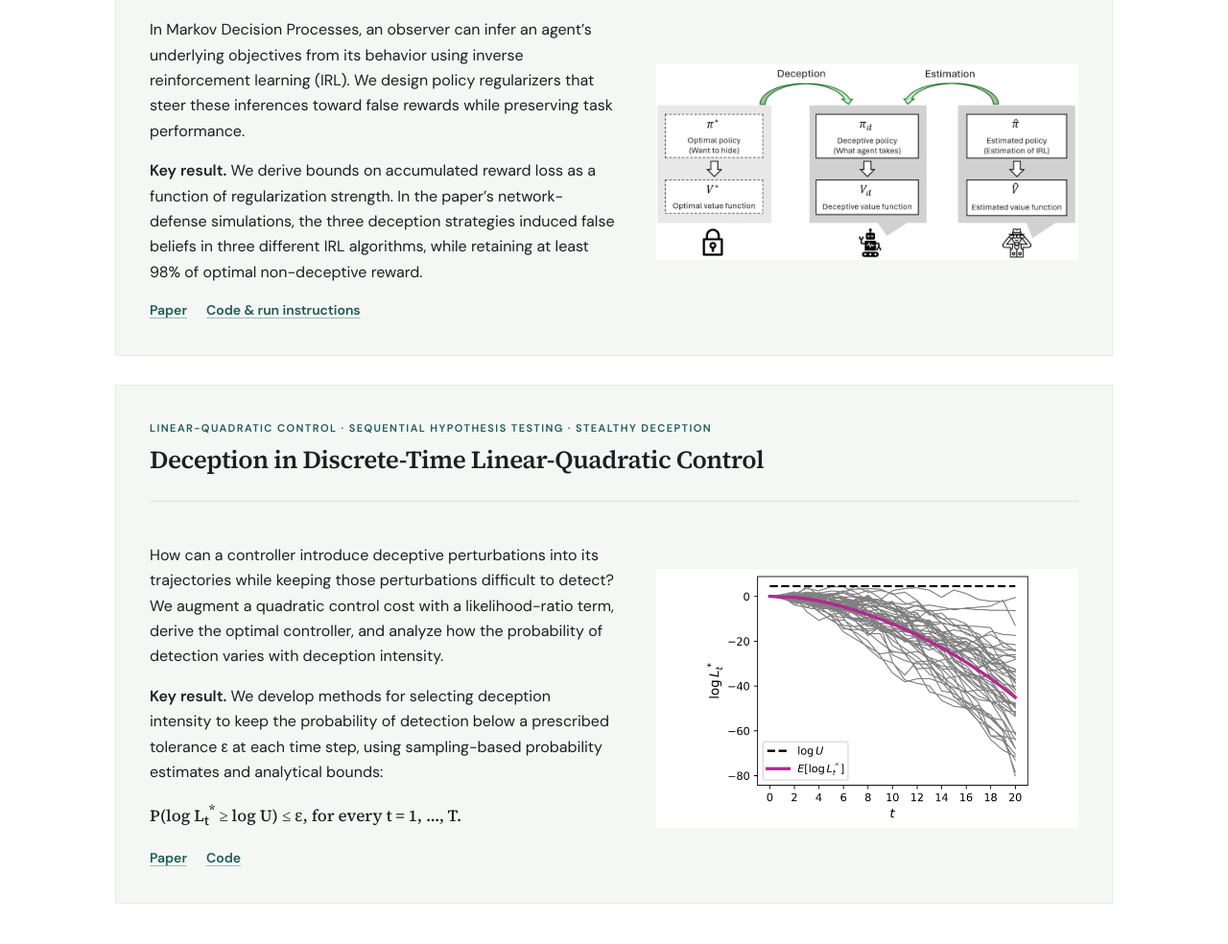
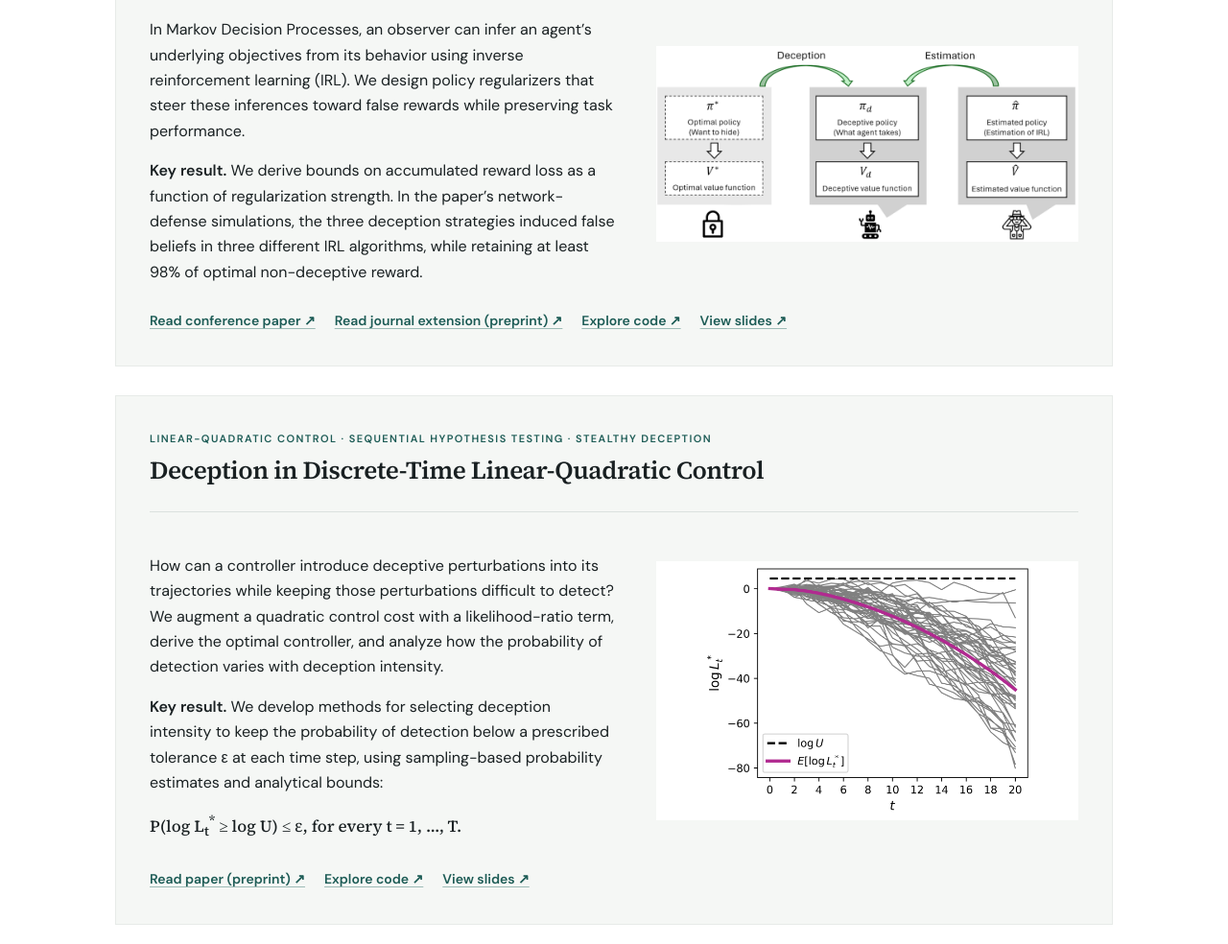
Before and after one commit to yerinkim-yk/yerinkim-yk.github.io, a plain HTML site: page index.html in a window 1280 px wide. Shown: the part 1356-2340 px from the top of the page at 96% size. Drawn offline with Linux system fonts and the light colour scheme.

Commit message:
Link Home research cards to Projects and align link labels
Co-Authored-By: Claude Opus 5.5 <noreply@anthropic.com>

```diff
--- a/index.html
+++ b/index.html
@@ -67,25 +67,25 @@
           <article class="research-card">
             <div class="research-card-heading">
               <p class="card-kicker">Multi-agent Markov Decision Processes &middot; Inverse Reinforcement Learning &middot; Moving Target Defense</p>
-              <h3>Deceptive Sequential Decision-Making via Regularized Policy Optimization</h3>
+              <h3><a href="projects#sequential">Deceptive Sequential Decision-Making via Regularized Policy Optimization</a></h3>
             </div>
             <div class="research-card-details">
               <div class="research-card-copy">
               <p>In Markov Decision Processes, an observer can infer an agent’s underlying objectives from its behavior using inverse reinforcement learning (IRL). We design policy regularizers that steer these inferences toward false rewards while preserving task performance.
               </p><p><strong>Key result.</strong> We derive bounds on accumulated reward loss as a function of regularization strength. In the paper’s network-defense simulations, the three deception strategies induced false beliefs in three different IRL algorithms, while retaining at least 98% of optimal non-deceptive reward.
               </p>
-              <p class="project-links"><a href="https://arxiv.org/abs/2501.18803" target="_blank" rel="noreferrer">Paper</a><a href="https://github.com/yerinkim-yk/DeceptionMTD" target="_blank" rel="noreferrer">Code &amp; run instructions</a></p>
               </div>
               <figure class="research-visual">
                 <img src="assets/deception-estimation-framework.png" alt="Diagram showing the deception and estimation framework for sequential decision systems">
               </figure>
             </div>
+            <p class="project-links"><a href="https://ieeexplore.ieee.org/abstract/document/10773660" target="_blank" rel="noreferrer">Read conference paper ↗</a><a href="https://arxiv.org/abs/2501.18803" target="_blank" rel="noreferrer">Read journal extension (preprint) ↗</a><a href="https://github.com/yerinkim-yk/DeceptionMTD" target="_blank" rel="noreferrer">Explore code ↗</a><a href="assets/slides-deceptive-policy-optimization.pdf" target="_blank" rel="noreferrer">View slides ↗</a></p>
           </article>
 
           <article class="research-card">
             <div class="research-card-heading">
               <p class="card-kicker">Linear-Quadratic Control &middot; Sequential Hypothesis Testing &middot; Stealthy Deception</p>
-              <h3>Deception in Discrete-Time Linear-Quadratic Control</h3>
+              <h3><a href="projects#lq">Deception in Discrete-Time Linear-Quadratic Control</a></h3>
             </div>
             <div class="research-card-details">
               <div class="research-card-copy">
@@ -93,12 +93,12 @@
               </p><p><strong>Key result.</strong> We develop methods for selecting deception intensity to keep the probability of detection below a prescribed tolerance ε at each time step, using sampling-based probability estimates and analytical bounds:
               </p><p class="research-metric">P(log L<sub>t</sub><sup>*</sup> ≥ log U) ≤ ε, for every t = 1, …, T.
               </p>
-              <p class="project-links"><a href="https://arxiv.org/abs/2604.00227" target="_blank" rel="noreferrer">Paper</a><a href="https://github.com/yerinkim-yk/Deception-in-LQ-control" target="_blank" rel="noreferrer">Code</a></p>
               </div>
               <figure class="research-visual">
                 <img src="assets/lq-detection.png" alt="Detection-performance result for linear-quadratic control research">
               </figure>
             </div>
+            <p class="project-links"><a href="https://arxiv.org/abs/2604.00227" target="_blank" rel="noreferrer">Read paper (preprint) ↗</a><a href="https://github.com/yerinkim-yk/Deception-in-LQ-control" target="_blank" rel="noreferrer">Explore code ↗</a><a href="assets/slides-deception-lq-control.pdf" target="_blank" rel="noreferrer">View slides ↗</a></p>
           </article>
         </div>
 
@@ -127,7 +127,7 @@
         <ul class="update-list">
           <li><time datetime="2026-08">Aug 2026</time><span>Completed an Agentic AI internship with ABB Robotics.</span></li>
           <li><time datetime="2026-07">Jul 2026</time><span>Our <a href="https://doi.org/10.1093/jcde/qwag068" target="_blank" rel="noreferrer">work on model predictive control for floating cranes</a> was published in <em>Journal of Computational Design and Engineering</em>.</span></li>
-          <li><time datetime="2026-04-24">Apr 2026</time><span>Presented <a href="https://arxiv.org/abs/2604.00227" target="_blank" rel="noreferrer"><em>Deception in Linear Quadratic Control</em></a> at the DCL Student Symposium.</span></li>
+          <li><time datetime="2026-04-24">Apr 2026</time><span>Presented <a href="https://arxiv.org/abs/2604.00227" target="_blank" rel="noreferrer"><em>Deception in Linear-Quadratic Control</em></a> at the DCL Student Symposium.</span></li>
           <li><time datetime="2026-04">Apr 2026</time><span>New preprint: <a href="https://arxiv.org/abs/2604.00227" target="_blank" rel="noreferrer"><em>Deception in Linear-Quadratic Control</em></a>.</span></li>
           <li><time datetime="2025-01">Jan 2025</time><span>New preprint: <a href="https://arxiv.org/abs/2501.18803" target="_blank" rel="noreferrer"><em>Deceptive Sequential Decision-Making via Regularized Policy Optimization</em></a>.</span></li>
           <li><time datetime="2024-10">Oct 2024</time><span>Presented <a href="https://ieeexplore.ieee.org/document/10773660" target="_blank" rel="noreferrer"><em>Defining and measuring deception in sequential decision systems</em></a> at IEEE MILCOM.</span></li>
--- a/styles.css
+++ b/styles.css
@@ -55,9 +55,12 @@ h4 { font-size: 15px; font-weight: 600; }
 .research-card-heading { padding-bottom: 27px; border-bottom: 1px solid #dbe1de; }
 .research-card-heading .card-kicker { margin: 0; }
 .research-card-heading h3 { margin-top: 9px; }
+.research-card-heading h3 a { color: inherit; text-decoration: none; }
+.research-card-heading h3 a:hover { color: var(--accent); text-decoration: underline; text-decoration-color: #9dbbb6; }
 .research-card-details { display: grid; grid-template-columns: minmax(0, 1.05fr) minmax(290px, .95fr); gap: 42px; align-items: center; padding-top: 28px; }
 .research-card-copy p:not(.card-kicker) { margin: 15px 0 0; }
-.project-links { display: flex; gap: 20px; font-size: 14px; font-weight: 600; }
+.research-card > .project-links { margin: 26px 0 0; }
+.project-links { display: flex; flex-wrap: wrap; gap: 8px 20px; font-size: 14px; font-weight: 600; }
 .research-visual { margin: 0; }
 .research-visual img { display: block; width: 100%; max-height: 270px; object-fit: contain; background: #fff; }
 figcaption { margin-top: 8px; color: var(--muted); font-size: 12px; }
```
Also changed, not shown: cv.html (+1 -1 lines), projects.html (+1 -1 lines).
